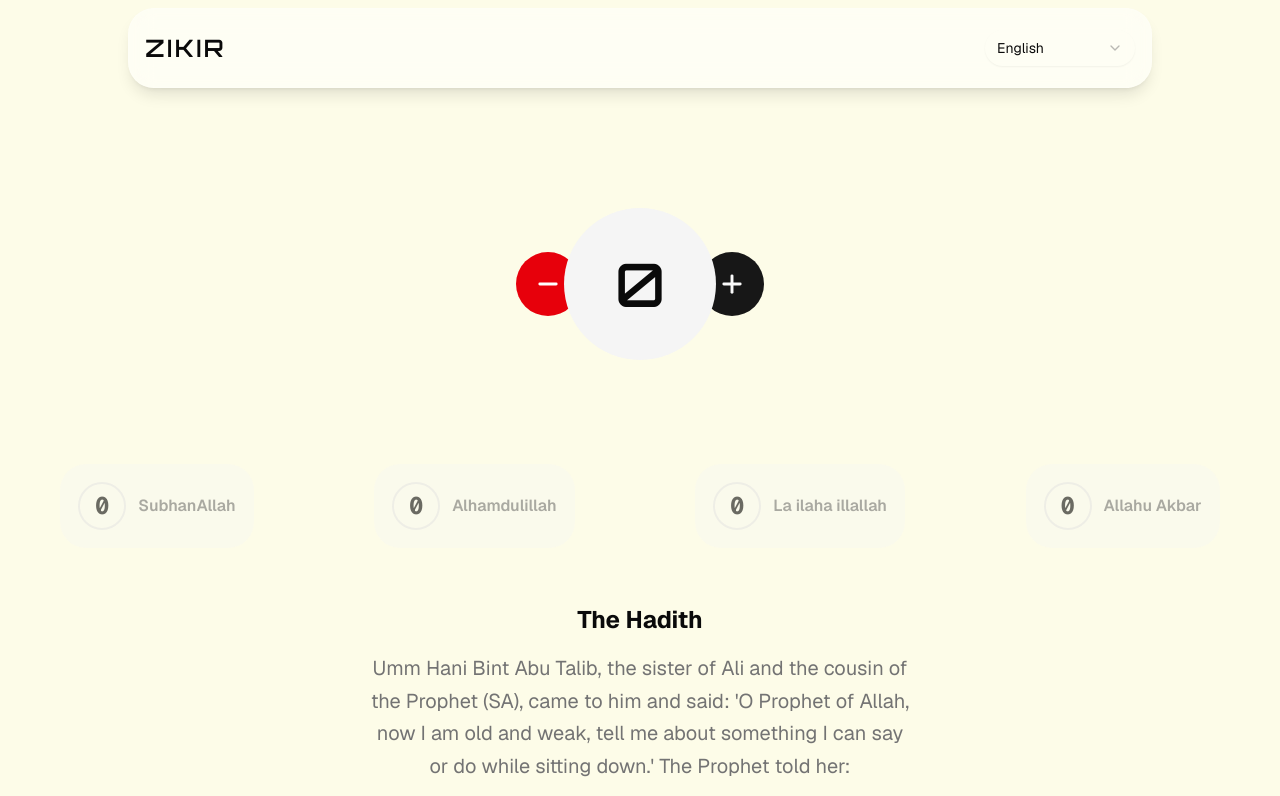
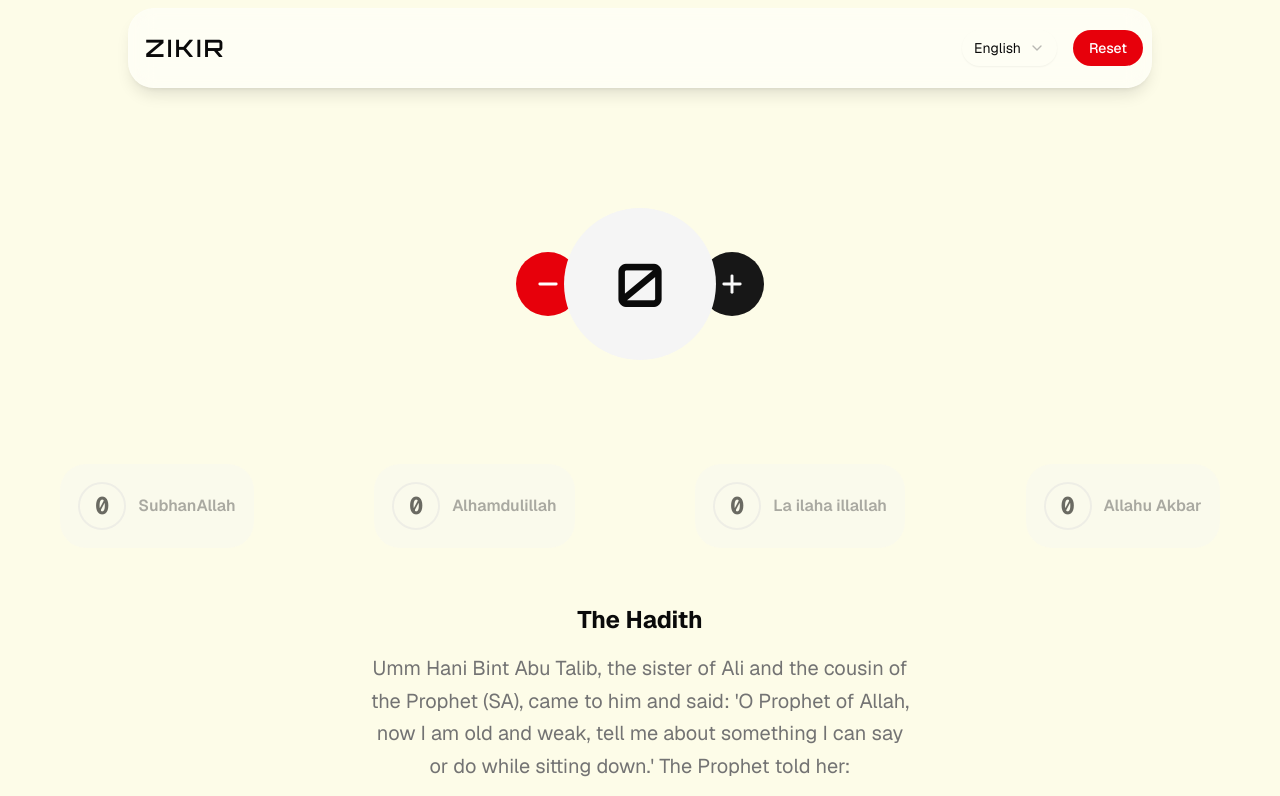
Before and after one commit to rifat328/zikir, a Next.js app in the folder zikir/: page / in a window 1280 px wide. Shown: the top 796 px of the page. Built offline with nearby package versions, Linux system fonts and the light colour scheme.

Commit message:
reset all count from header component

```diff
--- a/zikir/app/page.js
+++ b/zikir/app/page.js
@@ -80,9 +80,20 @@ export default function Home() {
   const formatNumber = (num) => {
     return new Intl.NumberFormat(t.locale).format(num);
   };
+  //reset all count from header component
+  const resetCounts = () => {
+    if (confirm("Are you sure you want to reset all counts?")) {
+      setCount({
+        SubhanAllah: 0,
+        Alhamdulillah: 0,
+        "La ilaha illallah": 0,
+        "Allahu Akbar": 0,
+      });
+    }
+  };
   return (
     <main dir={t.dir} className={t.font}>
-      <Header lang={lang} setLang={setLang} />
+      <Header lang={lang} setLang={setLang} resetCounts={resetCounts} />
 
       {showConfetti && <Confetti width={windowWidth} height={windowHeight} />}
       <div className="counter-wraper flex justify-center items-center">
--- a/zikir/components/Header.js
+++ b/zikir/components/Header.js
@@ -1,5 +1,6 @@
 import React from "react";
-import { Field, FieldDescription, FieldLabel } from "@/components/ui/field";
+import { Field } from "@/components/ui/field";
+import { Button } from "./ui/button";
 import {
   Select,
   SelectContent,
@@ -8,13 +9,13 @@ import {
   SelectTrigger,
   SelectValue,
 } from "@/components/ui/select";
-const Header = ({ lang, setLang }) => {
+const Header = ({ lang, setLang, resetCounts }) => {
   return (
     <div className=" max-w-[80%] h-20 m-auto mt-2 px-2 rounded-4xl bg-white/50 backdrop-blur-md shadow-lg flex justify-between items-center border border-white/20">
       <h1 className="font-orbitron font-bold text-2xl p-2 tracking-widest">
         ZIKIR
       </h1>
-
+      <div className="flex gap-2">
         <Field className="w-full max-w-37.5 mr-2">
           <Select value={lang} onValueChange={setLang}>
             <SelectTrigger className="rounded-2xl border-none bg-transparent hover:bg-black/5 transition-colors">
@@ -31,6 +32,14 @@ const Header = ({ lang, setLang }) => {
             </SelectContent>
           </Select>
         </Field>
+        <Button
+          className="rounded-4xl"
+          variant="destructive"
+          onClick={() => resetCounts()}
+        >
+          Reset
+        </Button>
+      </div>
     </div>
   );
 };
```
Lines whose indentation alone changed are shown as unchanged.
